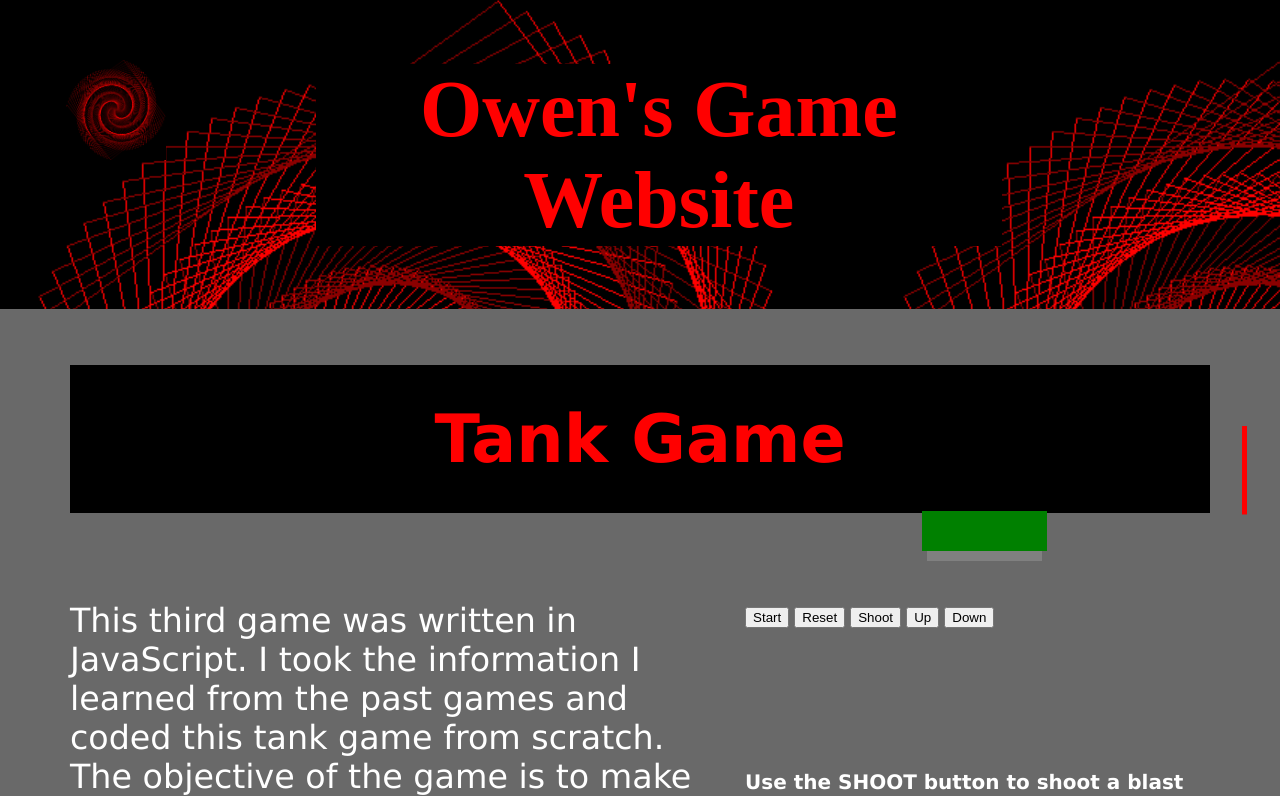
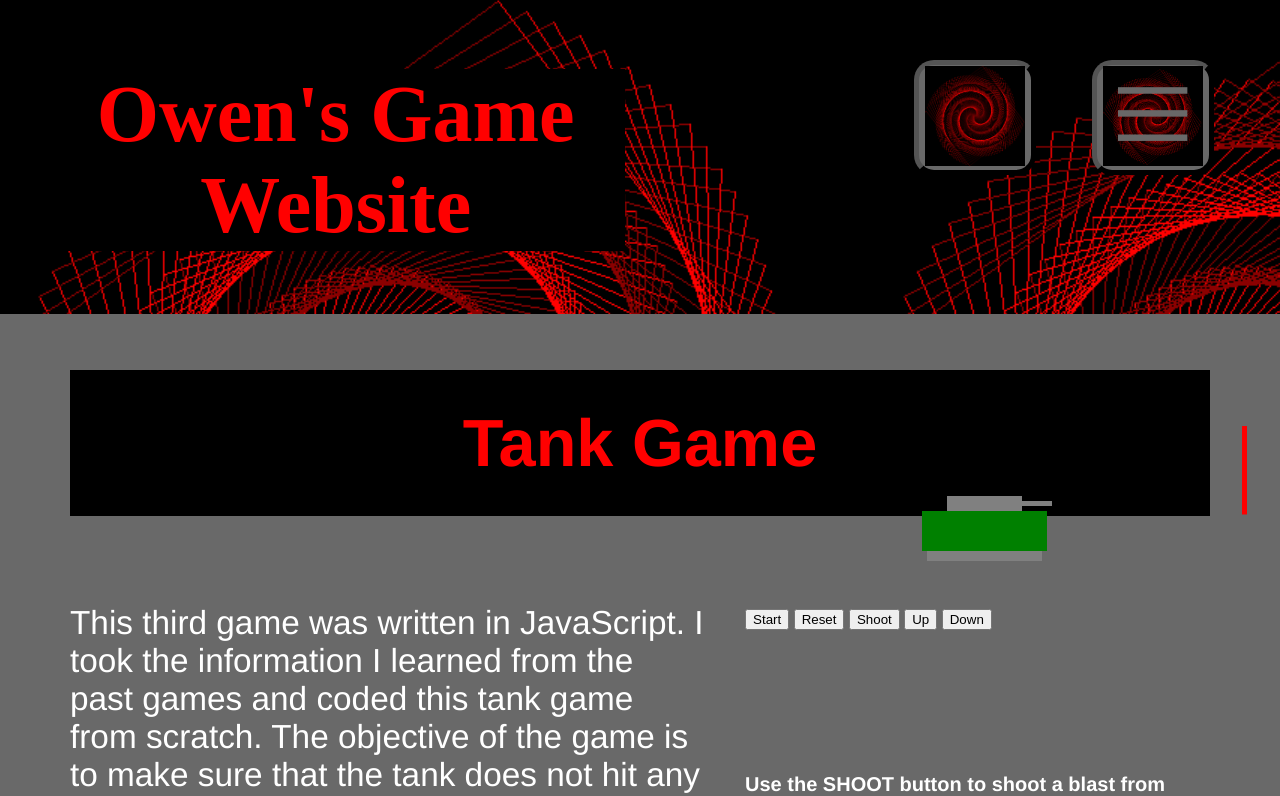
Before and after one commit to OwenNieuwenhuizen/Game_Site, a plain HTML site: page tank.html in a window 1280 px wide. Both pictures are taken after a click on the button "Start". Shown: the top 796 px of the page. Drawn offline with Linux system fonts and the light colour scheme.

Commit message:
css overhaul

```diff
--- a/game2.html
+++ b/game2.html
@@ -4,17 +4,28 @@
         <meta charset="UTF-8">
         <meta name="description"content="page2">
         <title>Owen's Game Website</title>
-        <link rel="stylesheet" href="styles.css">
+        <link rel="stylesheet" href="styles.css" id="lightM">
+        <link rel="stylesheet" href="darkMode.css" id="darkM" disabled>
 
     </head>
     <body>
         <div class="header" id="myHead">
             <div class="rowH">
+                <div class="columnMH">
+                    <a class="home" href="index.html"><h1>Owen's Game Website</h1></a>
+                </div>
+                <div class="columnRH">
+                    <button class="hDrop" id="theme-toggle"><img src="Logo.png" alt="LogoR" width="100px" height="100px"></button>
+                </div>
                 <div class="columnLH">
-                    <a href="index.html"><img src="Logo.png" alt="Logo" width="100px" height="100px"></a>
-                </div>
-                <div class="columnMH">
-                    <h1>Owen's Game Website</h1>
+                    <div class="dropdown">
+                        <button class="hDrop"><img src="Menu.png" alt="Menu" width="100px" height="100px"></button>
+                        <div class="sellectM">
+                            <a href="page2.html"><b>Spiral</b></a>
+                            <a href="game2.html"><b>Flappy Bird</b></a>
+                            <a href="tank.html"><b>Tank</i></b></a>
+                        </div>
+                    </div>
                 </div>
             </div>
         </div>
@@ -57,6 +68,6 @@
         </footer>
         <script src="phaser.js"></script>
         <script src="game2.js"></script>
-
+        <script src="colorMode.js"></script>
 </body>
 </html>
--- a/styles.css
+++ b/styles.css
@@ -5,15 +5,18 @@
     align-items: center;
     padding: 10px 16px;
     background-image: url(Logo.png);
+    z-index: 2;
 }
 .rowH {
     display:flex;
     margin: 0%;
 }
 .columnLH {
-    margin-left: 50px;
-    width:20%;
+    margin-right: 50px;
+    width:15%;
     padding-top: 50px;
+    text-align: right;
+    padding-left:20px;
 }
 .hDrop {
     background-color: dimgray;
@@ -26,8 +29,9 @@
     display: inline-block;
 }
 .sellectM {
-    display: none;
+    display:none;
     position: absolute;
+    left: -40px;
     background-color: #000000;
     min-width: 160px;
     box-shadow: 0px 8px 16px 0px rgba(0,0,0,0.2);
@@ -46,8 +50,11 @@
 .dropdown:hover .hDrop {background-color: dimgray;}
 .columnMH {
     margin-right: 70px;
+    margin-left:30px;
     width:55%;
-    text-align: center;
+    text-align: left;
+    padding-top: 5px;
+    padding-right: 130px;
 }
 h1 {
     color: #ff0000;
@@ -59,7 +66,7 @@ h1 {
 .columnRH {
     width:20%;
     padding-top: 50px;
-    padding-right: 50px;
+    padding-right: 0px;
     text-align: right;
 }
 body {
@@ -70,7 +77,7 @@ body {
 main {
     margin-left: 70px;
     margin-right: 70px;
-    font-family:Verdana, Geneva, Tahoma, sans-serif;
+    font-family:'Franklin Gothic Medium', 'Arial Narrow', Arial, sans-serif;
 }
 
 h2 {
@@ -112,6 +119,7 @@ h6 {
     color: white;
     text-align: left;
     font-size: 15pt;
+    margin-top: 5px;
 
 }
 iframe {
@@ -147,9 +155,13 @@ h4 {
     padding-top: 55px;
     padding-left: 4%;
 }
-
+button {
+    position: relative;
+    z-index: 1;
+}
 button:hover {
-    opacity: 70%;
+    opacity: 85%;
+    z-index: 1;
 }
 #game {
     position:absolute;
@@ -163,3 +175,10 @@ button:hover {
 a {
     color:#ff0000;
 }
+.home {
+    text-decoration: none;
+}
+.home:hover {
+    opacity: 70%;
+    background-color: dimgray;
+}
--- a/tank.html
+++ b/tank.html
@@ -4,17 +4,27 @@
         <meta charset="UTF-8">
         <meta name="description"content="page2">
         <title>Owen's Game Website</title>
-        <link rel="stylesheet" href="styles.css">
-
+        <link rel="stylesheet" href="styles.css" id="lightM">
+        <link rel="stylesheet" href="darkMode.css" id="darkM" disabled>
     </head>
     <body>
         <div class="header" id="myHead">
             <div class="rowH">
+                <div class="columnMH">
+                    <a class="home" href="index.html"><h1>Owen's Game Website</h1></a>
+                </div>
+                <div class="columnRH">
+                    <button class="hDrop" id="theme-toggle"><img src="Logo.png" alt="LogoR" width="100px" height="100px"></button>
+                </div>
                 <div class="columnLH">
-                    <a href="index.html"><img src="Logo.png" alt="Logo" width="100px" height="100px"></a>
-                </div>
-                <div class="columnMH">
-                    <h1>Owen's Game Website</h1>
+                    <div class="dropdown">
+                        <button class="hDrop"><img src="Menu.png" alt="Menu" width="100px" height="100px"></button>
+                        <div class="sellectM">
+                            <a href="page2.html"><b>Spiral</b></a>
+                            <a href="game2.html"><b>Flappy Bird</b></a>
+                            <a href="tank.html"><b>Tank</i></b></a>
+                        </div>
+                    </div>
                 </div>
             </div>
         </div>
@@ -39,7 +49,7 @@
                     <button onmousedown="upPressed(true)" onmouseup="upPressed(false)">Up</button>
                     <button onmousedown="downPressed(true)" onmouseup="downPressed(false)">Down</button>
                     <!-- <button onclick="set()">Set Shot</button> -->
-                    <h6><br><br><br><br>Use the SHOOT button to shoot a blast from your tank and use the UP and DOWN buttons to direct
+                    <h6><br><br><br><br><br><br>Use the SHOOT button to shoot a blast from your tank and use the UP and DOWN buttons to direct
                         your shot. When your shot hits a red wall, both the shot and the wall will disapear. Don't let your tank hit
                         a wall! To play again, press the RESET button, and then press START.</h6>
                 </div>
@@ -61,6 +71,6 @@
         </footer>
         <script src="phaser.js"></script>
         <script src="tank.js"></script>
-
+        <script src="colorMode.js"></script>
 </body>
 </html>
--- a/tank.js
+++ b/tank.js
@@ -12,9 +12,9 @@ var setShot = [];
 // main.js
 
 function startGame() {
-    tankTop = new component(150,30,"black",50,140);
+    tankTop = new component(150,30,"grey",50,140);
     tankBottom = new component(250,80,"green",0,170);
-    tankGun = new component(60,10,"black",200,150);
+    tankGun = new component(60,10,"grey",200,150);
     tankTred = new component(230,20,"grey",10,250);
     myScore = new component("30px", "Consolas", "black", 280, 40, "text");
     myGameArea.start();
```
Also changed, not shown: index.html (+10 -10 lines), page2.html (+17 -5 lines), LMFlap.png (added), LMTank.png (added), Menu.png (added).
